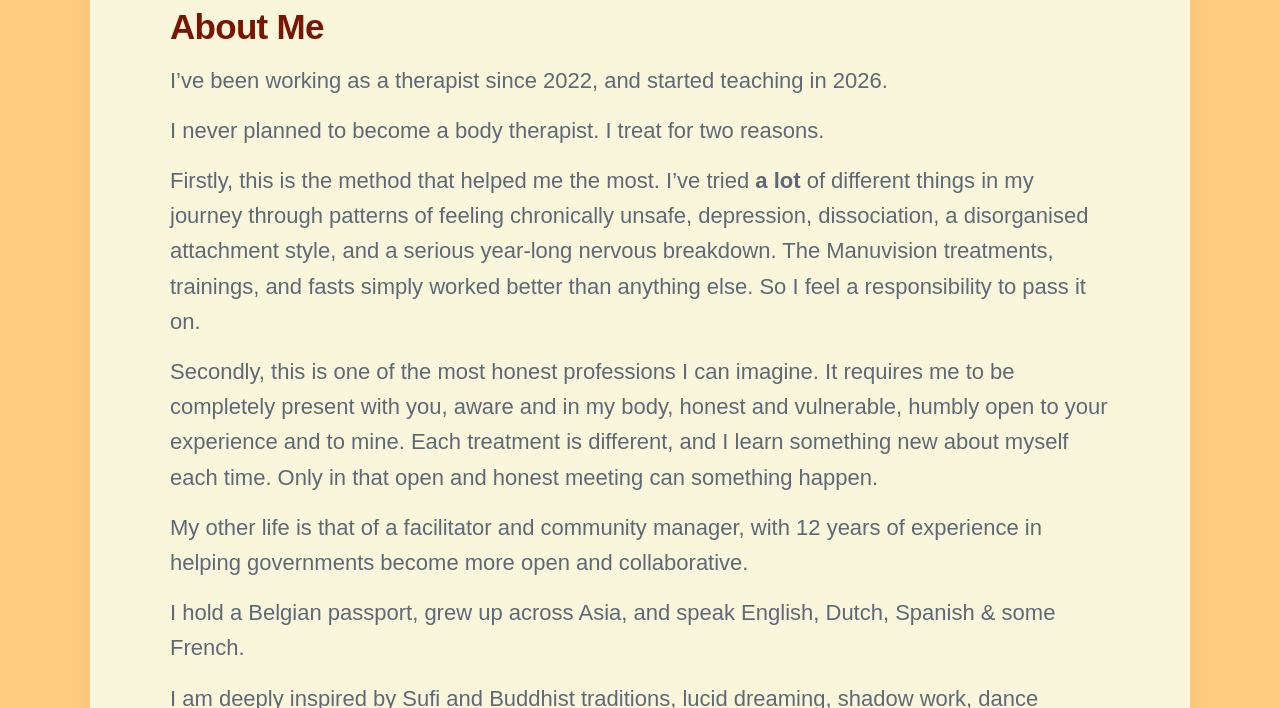
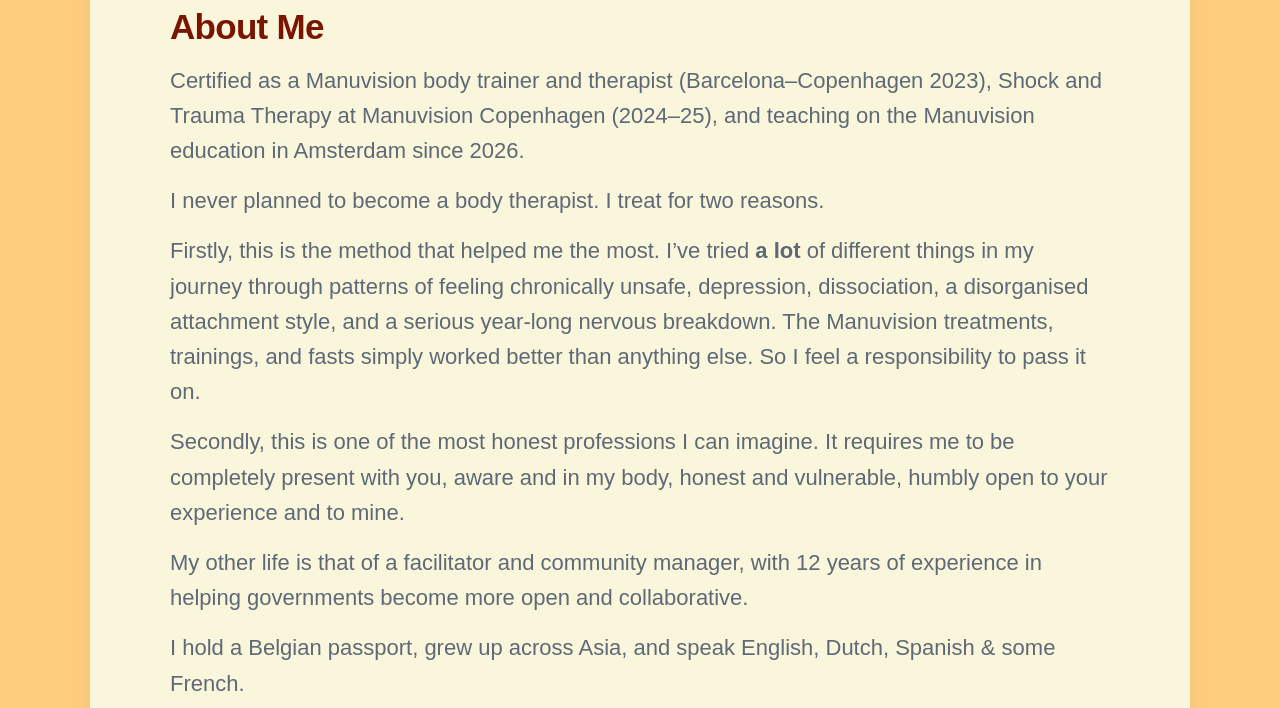
Before and after one commit to threekeytherapy/threekeytherapy.com, a Jekyll site: the page built from _pages/about.md, in a window 1280 px wide and 900 px high, scrolled down 555 px, cut to the strip 192-900 px from the top of the window. Built offline with Jekyll 4.4.1, drawn with Linux system fonts in a browser that asks for light colours; nearby versions of some CDN libraries; some web fonts are replaced.

Commit message:
tweak bio

```diff
--- a/_pages/about.md
+++ b/_pages/about.md
@@ -9,13 +9,13 @@
 
 ## About Me
 
-I've been working as a therapist since 2022, and started teaching in 2026.
+Certified as a Manuvision body trainer and therapist (Barcelona–Copenhagen 2023), Shock and Trauma Therapy at Manuvision Copenhagen (2024–25), and teaching on the Manuvision education in Amsterdam since 2026.
 
 I never planned to become a body therapist. I treat for two reasons.
 
 Firstly, this is the method that helped me the most. I've tried **a lot** of different things in my journey through patterns of feeling chronically unsafe, depression, dissociation, a disorganised attachment style, and a serious year-long nervous breakdown. The Manuvision treatments, trainings, and fasts simply worked better than anything else. So I feel a responsibility to pass it on.
 
-Secondly, this is one of the most honest professions I can imagine. It requires me to be completely present with you, aware and in my body, honest and vulnerable, humbly open to your experience and to mine. Each treatment is different, and I learn something new about myself each time. Only in that open and honest meeting can something happen.
+Secondly, this is one of the most honest professions I can imagine. It requires me to be completely present with you, aware and in my body, honest and vulnerable, humbly open to your experience and to mine.
 
 My other life is that of a facilitator and community manager, with 12 years of experience in helping governments become more open and collaborative.
 
```
